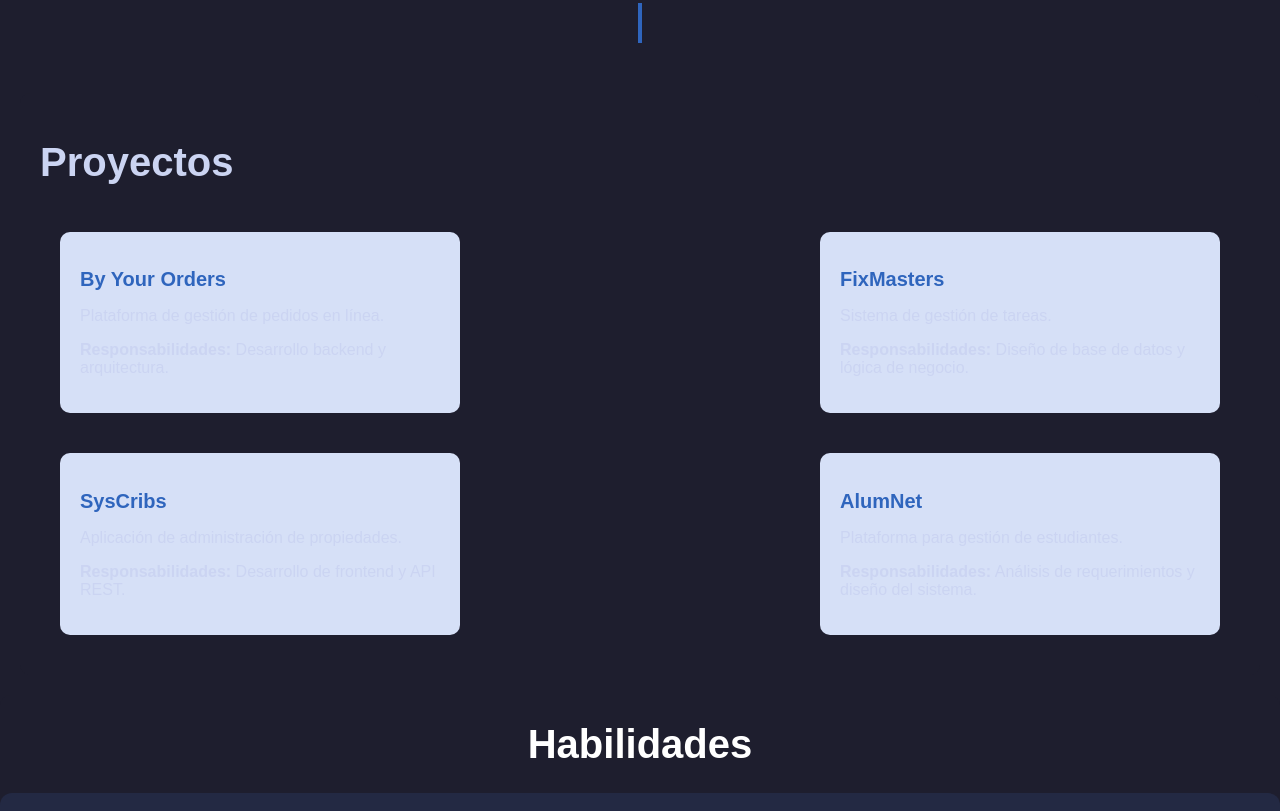
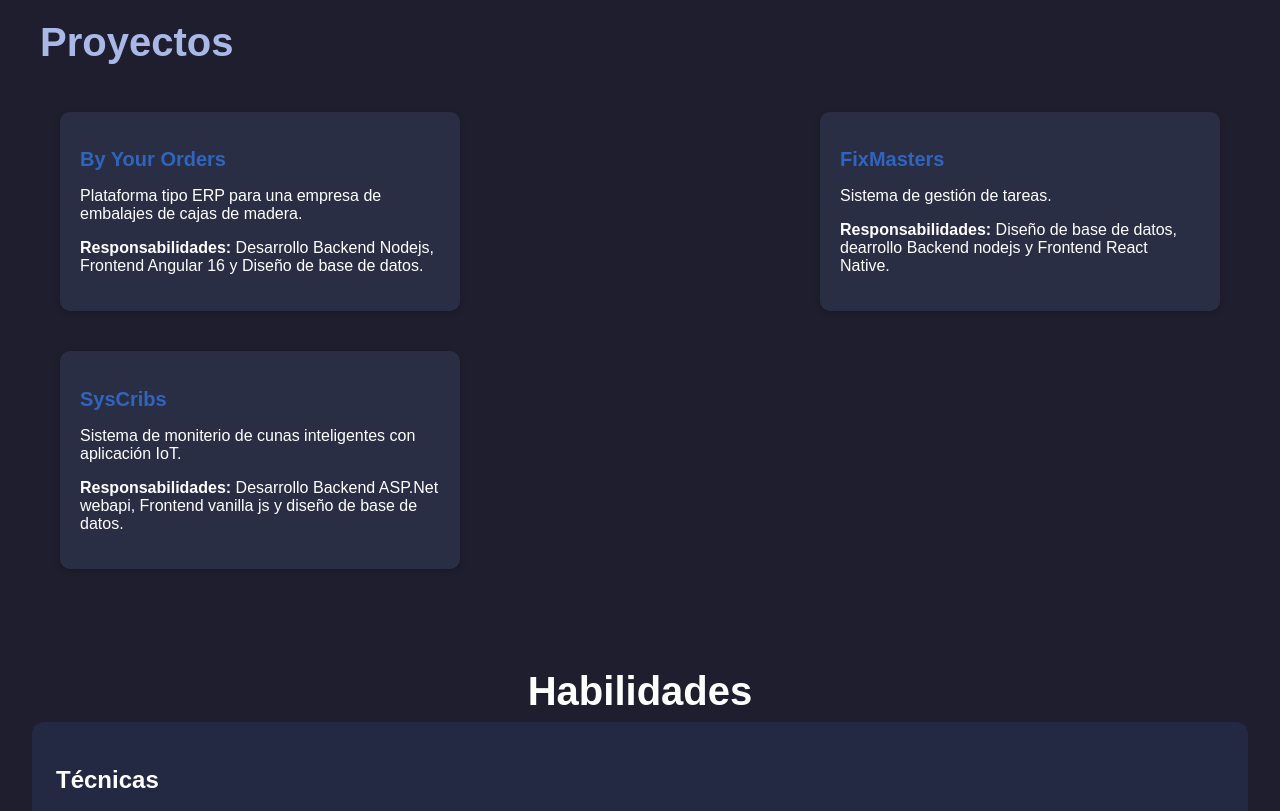
Before and after one commit to IsaacA-Dev/portfolio, a plain HTML site: page index.html in a window 1280 px wide. Shown: the part 847-1658 px from the top of the page. Drawn offline with Linux system fonts and the light colour scheme; no server answers; files whose address does not match are found by name.

Commit message:
Styles Adjust

```diff
--- a/components/data.js
+++ b/components/data.js
@@ -35,23 +35,18 @@ export var data = {
     projects: [
       {
         project_name: "By Your Orders",
-        description: "Plataforma de gestión de pedidos en línea.",
-        responsibilities: "Desarrollo backend y arquitectura.",
+        description: "Plataforma tipo ERP para una empresa de embalajes de cajas de madera.",
+        responsibilities: "Desarrollo Backend Nodejs, Frontend Angular 16 y Diseño de base de datos.",
       },
       {
         project_name: "FixMasters",
         description: "Sistema de gestión de tareas.",
-        responsibilities: "Diseño de base de datos y lógica de negocio.",
+        responsibilities: "Diseño de base de datos, dearrollo Backend nodejs y Frontend React Native.",
       },
       {
         project_name: "SysCribs",
-        description: "Aplicación de administración de propiedades.",
-        responsibilities: "Desarrollo de frontend y API REST.",
-      },
-      {
-        project_name: "AlumNet",
-        description: "Plataforma para gestión de estudiantes.",
-        responsibilities: "Análisis de requerimientos y diseño del sistema.",
+        description: "Sistema de moniterio de cunas inteligentes con aplicación IoT.",
+        responsibilities: "Desarrollo Backend ASP.Net webapi, Frontend vanilla js y diseño de base de datos.",
       },
     ],
   },
@@ -91,23 +86,18 @@ export var data = {
     projects: [
       {
         project_name: "By Your Orders",
-        description: "Online order management platform.",
-        responsibilities: "Backend development and architecture.",
+        description: "ERP platform for a wooden box packaging company.",
+        responsibilities: "Backend development with Node.js, Frontend with Angular 16, and database design.",
       },
       {
         project_name: "FixMasters",
-        description: "Task tracking system.",
-        responsibilities: "Database design and business logic.",
+        description: "Task management system.",
+        responsibilities: "Database design, backend development with Node.js, and frontend with React Native.",
       },
       {
         project_name: "SysCribs",
-        description: "Property management application.",
-        responsibilities: "Frontend development and REST API.",
-      },
-      {
-        project_name: "AlumNet",
-        description: "Student management platform.",
-        responsibilities: "Requirements analysis and system design.",
+        description: "Smart crib monitoring system with IoT application.",
+        responsibilities: "Backend development with ASP.Net Web API, frontend with vanilla JavaScript, and database design.",
       },
     ],
   },
--- a/components/main/home/home.css
+++ b/components/main/home/home.css
@@ -196,58 +196,67 @@
 
 /* Sección "Projects" */
 .projects {
-  background-color: var(--background-light); /* Fondo claro */
-  border-radius: var(--border-radius); /* Bordes redondeados */
-  padding: var(--card-padding); /* Espaciado interno */
-  margin: var(--card-margin); /* Espaciado externo */
+  background-color: var(--background-light);
+  border-radius: var(--border-radius);
+  padding: var(--card-padding);
+  margin: var(--card-margin);
 }
 
 .projects_title {
-  font-size: var(--font-size-title); /* Tamaño de fuente del título */
-  font-weight: bold; /* Texto en negrita */
-  margin-bottom: var(--card-margin); /* Espaciado inferior */
-  color: var(--font-color-secondary); /* Color secundario */
+  font-size: var(--font-size-title);
+  font-weight: bold;
+  margin-bottom: var(--card-margin);
+  color: var(--font-color-secondary);
 }
 
 .projects_container {
-  display: flex; /* Diseño flexible */
-  flex-wrap: wrap; /* Permite que los elementos se ajusten en varias filas */
-  justify-content: space-between; /* Espaciado uniforme entre elementos */
+  display: flex;
+  flex-wrap: wrap;
+  justify-content: space-between;
 }
 
 /* Tarjetas de proyectos */
 .project_card {
-  background-color: var(--secondary-color); /* Fondo secundario */
-  border-radius: var(--border-radius); /* Bordes redondeados */
-  padding: var(--card-padding); /* Espaciado interno */
-  margin: var(--card-margin); /* Espaciado externo */
-  width: 30%; /* Ocupa el 30% del ancho del contenedor */
-  cursor: pointer; /* Cambia el cursor al pasar sobre la tarjeta */
-  transition: background-color 0.3s ease; /* Transición suave al cambiar el fondo */
+  background-color: var(--secondary-color);
+  border-radius: var(--border-radius);
+  padding: var(--card-padding);
+  margin: var(--card-margin);
+  width: 30%;
+  cursor: pointer;
+  transition: all 0.3s ease;
+  box-shadow: 0 2px 6px rgba(0, 0, 0, 0.2);
+}
+
+.project_card:hover {
+  background-color: var(--background-hover);
+  transform: scale(1.02);
+  box-shadow: 0 4px 12px rgba(0, 0, 0, 0.3);
 }
 
 .project_card h2 {
-  font-size: var(--font-size-title); /* Tamaño de fuente del título */
-  font-weight: bold; /* Texto en negrita */
-  margin-bottom: 10px; /* Espaciado inferior */
-  color: var(--primary-color); /* Color principal */
+  font-size: var(--font-size-title);
+  font-weight: bold;
+  margin-bottom: 10px;
+  color: var(--primary-color);
 }
 
 .project_card p {
-  font-size: var(--font-size-description); /* Tamaño de fuente del texto */
-  color: var(--font-color-secondary); /* Color secundario */
+  font-size: var(--font-size-description);
+  color: var(--text-color); /* Texto blanco para contraste */
 }
 
-.project_card:hover {
-  background-color: var(--hover-color); /* Cambia el fondo al pasar el cursor */
+
+.skills {
+  display: flex;
+  flex-direction: column;
+  background-color: var(--background-light);
+  border-radius: var(--border-radius);
+  padding: 2rem; /* Añade espacio interno */
 }
 
-/* Sección "Skills" */
-.skills {
-  display: flex; /* Diseño flexible */
-  flex-direction: column; /* Elementos en columna */
-  background-color: var(--background-light); /* Fondo claro */
-  border-radius: var(--border-radius); /* Bordes redondeados */
+.skills_title h1 {
+  margin: 0; /* Elimina márgenes que pueden sobresalir */
+  padding: 0.5rem 0; /* Puedes ajustar este padding si quieres espacio */
 }
 
 .skills_title {
@@ -294,8 +303,8 @@
 }
 
 .skill_card img {
-  width: 40px; /* Ancho fijo */
-  height: 40px; /* Alto fijo */
+  width: 70px; /* Ancho fijo */
+  height: 70px; /* Alto fijo */
   object-fit: contain; /* Ajusta la imagen sin distorsión */
   margin-bottom: 0.8rem; /* Espaciado inferior */
 }
@@ -308,11 +317,11 @@
 }
 
 .skill_card h2 {
-  font-size: 0.95rem; /* Tamaño de fuente */
+  font-size: 1rem; /* Tamaño de fuente */
   text-align: center; /* Centra el texto */
   font-weight: bold; /* Texto en negrita */
   margin-bottom: 0.2rem; /* Espaciado inferior */
-  color: var(--primary-color); /* Color principal */
+  color: var(--text-color); /* Color principal */
 }
 
 .skill_card small {
--- a/components/main/home/home.html
+++ b/components/main/home/home.html
@@ -4,7 +4,7 @@
 <div class="content">
     <div class="portfolio_container">
         <div class="welcome"></div>
-        <div class="timeline"></div>
+        <!-- <div class="timeline"></div> -->
         <div class="projects">
             <div class="projects_title">
                 <h1 id="projectsTitle">Proyectos</h1>
--- a/css/styles.css
+++ b/css/styles.css
@@ -38,12 +38,12 @@ footer {
 }
 
 :root {
-    /* Paleta Mega Man X */
-    --primary-color: #2f65bd; /* Azul armadura */
-    --secondary-color: #d6e0f7; /* Fondo claro estilo futurista */
-    --hover-color: #4c8efc; /* Azul brillante al pasar el cursor */
-    --text-color: #ffffff; /* Texto claro */
-    --font-color-secondary: #cbd4f2; /* Texto gris azulado claro */
+    /* Paleta Mega Man X optimizada */
+    --primary-color: #2f65bd;             /* Azul armadura */
+    --secondary-color: #2a2e45;           /* Azul oscuro grisáceo futurista */
+    --hover-color: #3b5fcc;               /* Azul más brillante al pasar el cursor */
+    --text-color: #ffffff;                /* Texto claro */
+    --font-color-secondary: #aab8e8;      /* Texto azul claro con contraste */
 
     --border-navbar: #4A2F40;
 
@@ -53,10 +53,11 @@ footer {
     --font-size-title: 20px;
     --font-size-description: 16px;
 
-    --background-light: #1e1e2e; /* Fondo oscuro estilo laboratorio */
-    --background-highlight: rgba(76, 142, 252, 0.1); /* Azul translúcido */
-    --background-hover: rgba(76, 142, 252, 0.2); /* Azul más fuerte */
-}
+    --background-light: #1e1e2e;          /* Fondo oscuro estilo laboratorio */
+    --background-highlight: rgba(76, 142, 252, 0.1);  /* Azul translúcido */
+    --background-hover: rgba(76, 142, 252, 0.2);      /* Azul más fuerte translúcido */
+  }
+
 
 @font-face {
     font-family: 'MegaManFont';
```
